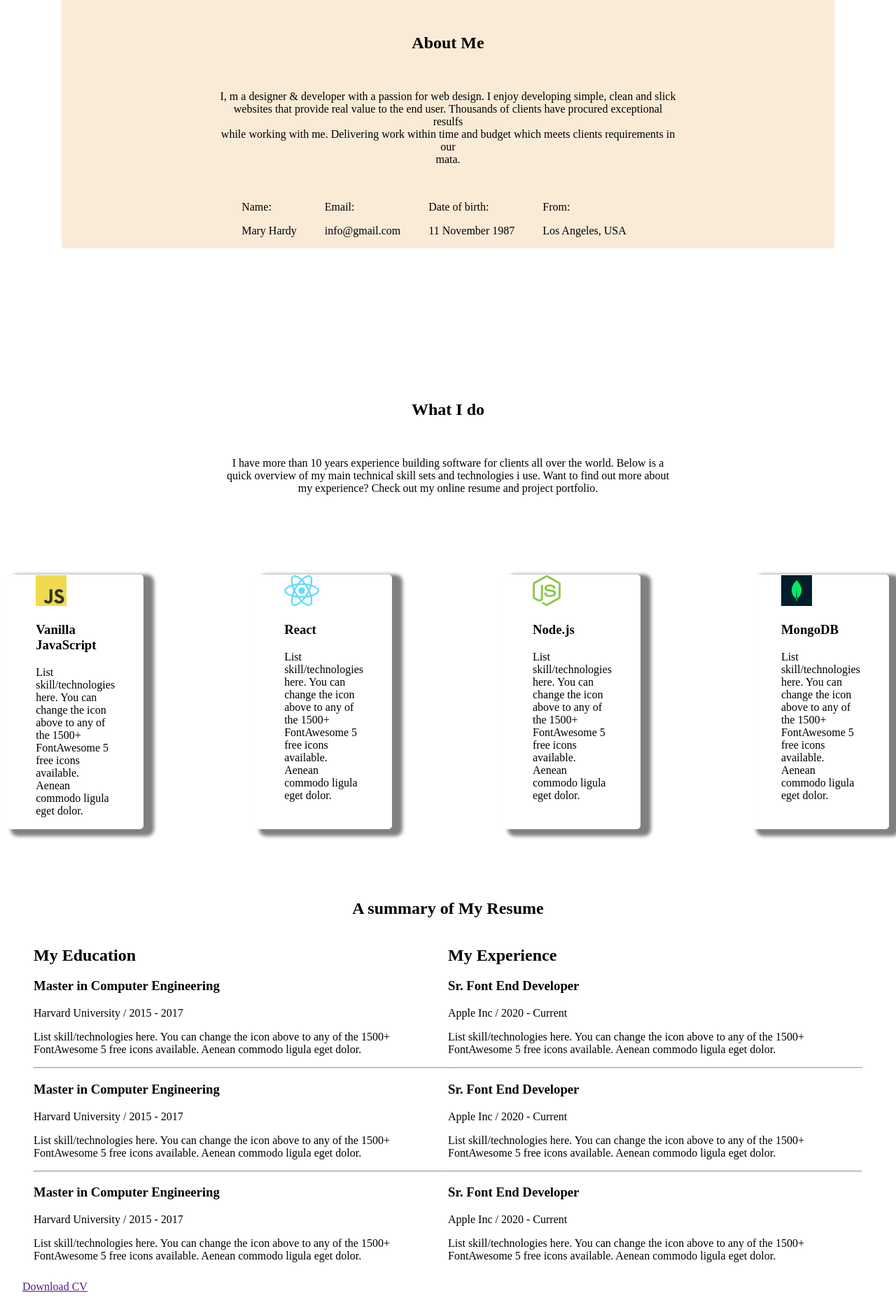
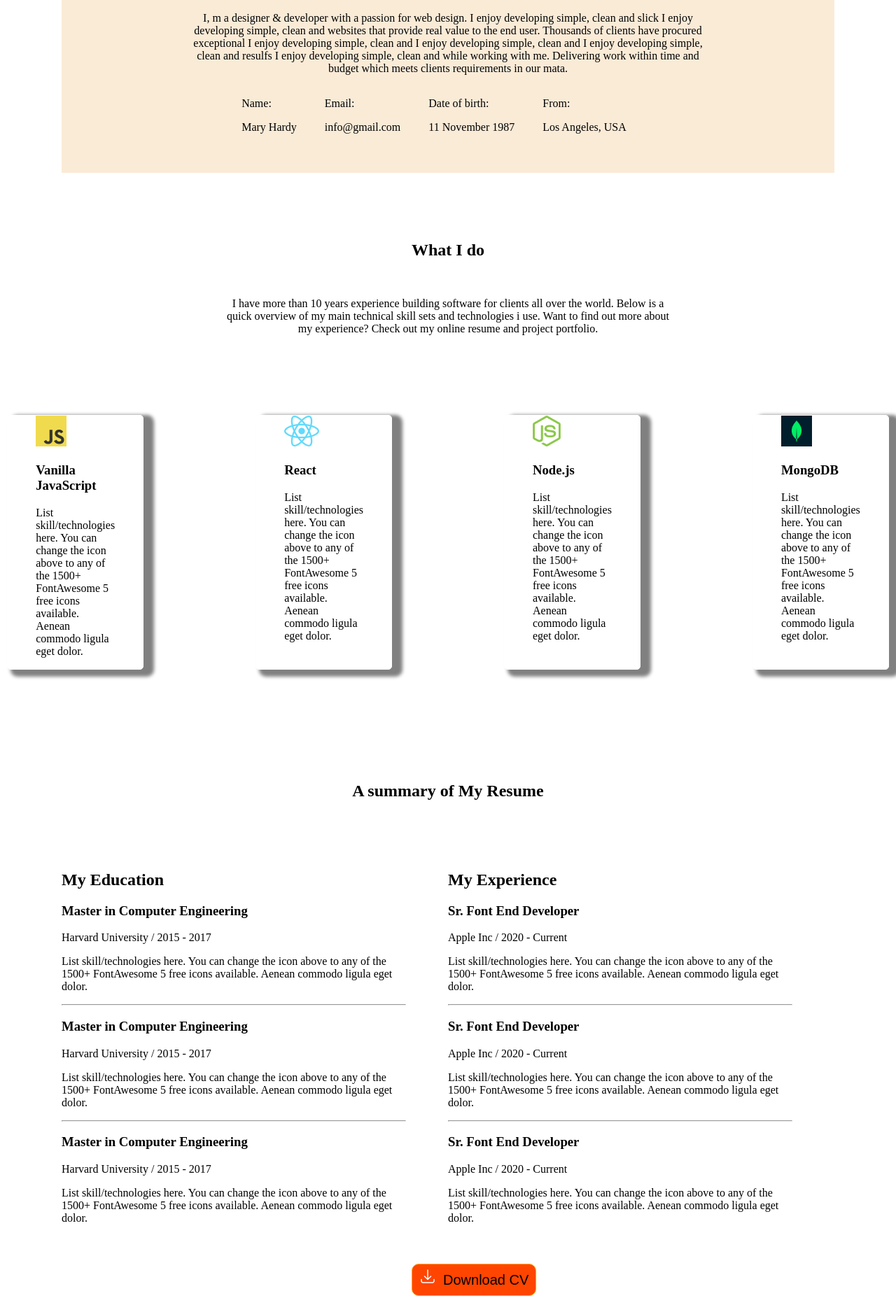
Before and after one commit to fahimabushra1/developer-portfolio-batch-seven, a plain HTML site: page index.html in a window 1280 px wide. Shown: the part 1066-2931 px from the top of the page at 70% size. Drawn offline with Linux system fonts and the light colour scheme.

Commit message:
cv-btn is orangered

```diff
--- a/index.html
+++ b/index.html
@@ -44,9 +44,13 @@
         <div class="personal-about">
             <div class="about-me">
                 <h2>About Me</h2>
-                <p>I, m a designer & developer with a passion for web design. I enjoy developing simple, clean and slick
-                    websites that provide real value to the end user. Thousands of clients have procured exceptional
-                    resulfs
+                <p>
+                    I, m a designer & developer with a passion for web design. I enjoy developing simple, clean and
+                    slick I enjoy developing simple, clean and
+                    websites that provide real value to the end user. Thousands of clients have procured exceptional I
+                    enjoy developing simple, clean and I enjoy developing simple, clean and I enjoy developing simple,
+                    clean and
+                    resulfs I enjoy developing simple, clean and
                     while working with me. Delivering work within time and budget which meets clients requirements in
                     our
                     mata.
@@ -160,7 +164,7 @@
                     to any of the 1500+ FontAwesome 5 free icons available. Aenean commodo ligula eget dolor.</p>
             </div>
         </div>
-        <a href=""><img src="./images/icons/Frame.png" alt="">Download CV</a>
+        <button class="cv-btn"> <img src="./images/icons/Frame.png" alt="">Download CV</button>
     </section>
 
 
--- a/style.css
+++ b/style.css
@@ -13,6 +13,10 @@
 
 }
 
+.about-me-sec {
+    margin-top: 80px;
+}
+
 .personal-about {
     background-color: antiquewhite;
     margin: 0 80px 0 80px;
@@ -21,14 +25,13 @@
 .about-me {
     text-align: center;
     margin: 40px 40px 0 40px;
-    padding: 140px 140px 0 140px;
-    white-space: pre-line;
-
+    padding: 40px 140px 0px 140px;
 }
 
 .personal-info {
     display: flex;
     justify-content: center;
+    padding-bottom: 40px;
 }
 
 .personal-info>div {
@@ -40,8 +43,8 @@
 
 .what-to-do {
     text-align: center;
-    margin: 40px 40px 0 40px;
-    padding: 140px 140px 0 140px;
+    margin: 20px 40px 0 40px;
+    padding: 40px 140px 0 140px;
     white-space: pre-line;
 }
 
@@ -61,10 +64,30 @@
 
 .resume-heading {
     text-align: center;
+    margin: 80px 0 80px 0;
 }
 
 .resume-detail {
     display: flex;
     justify-content: center;
-    margin: 0 40px 0 40px;
+    margin: 0 80px 0 80px;
 }
+
+.resume-detail>div {
+    padding-right: 60px;
+}
+
+.cv-btn {
+    background-color: orangered;
+    border: 1px solid orange;
+    border-radius: 10px;
+    margin: 40px 20px 20px 580px;
+    padding: 0 10px 10px 10px;
+    font-size: 20px;
+    font-weight: 500;
+
+}
+
+.cv-btn>img {
+    padding: 5px 10px 0 0;
+}
```
